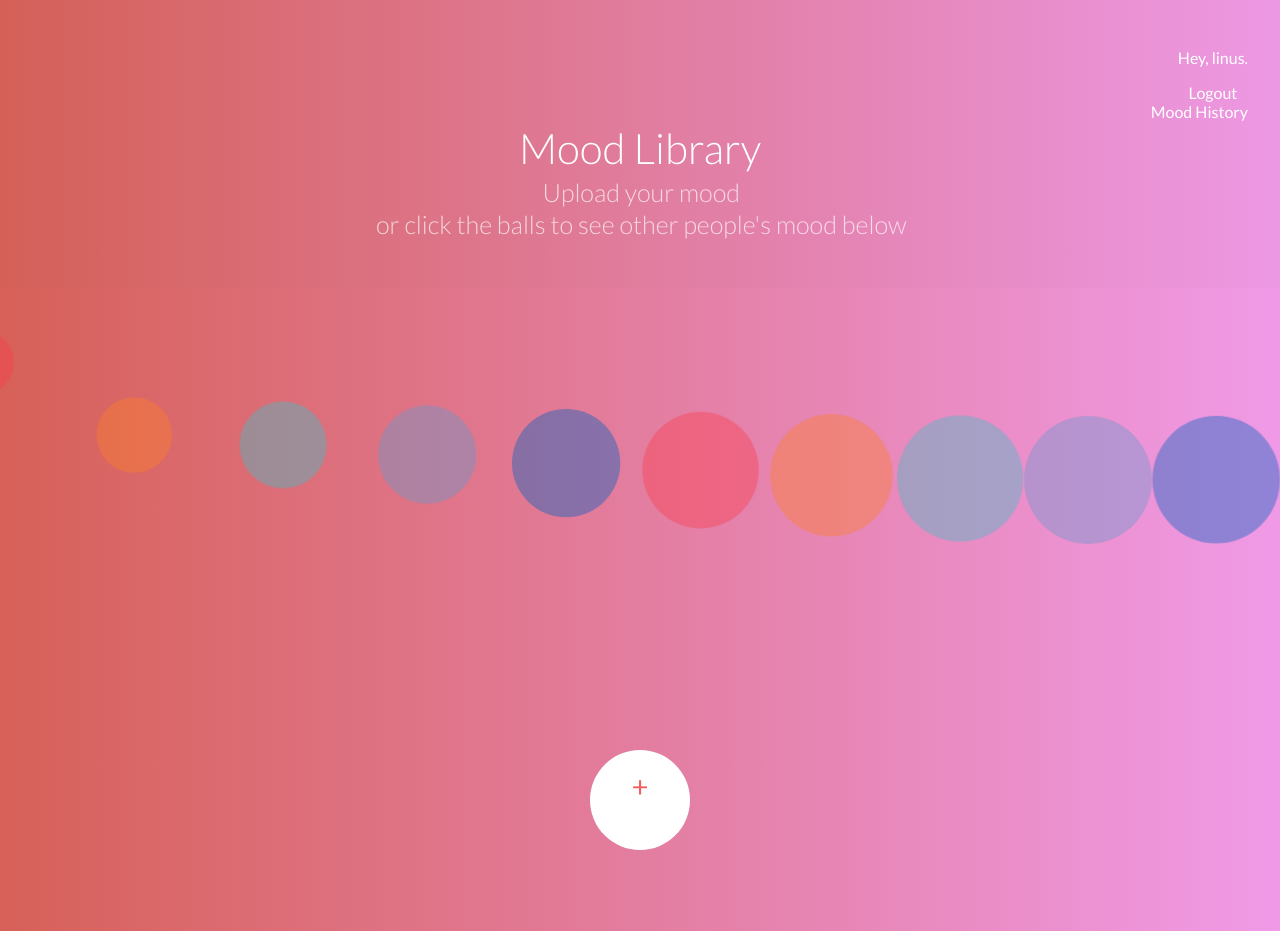
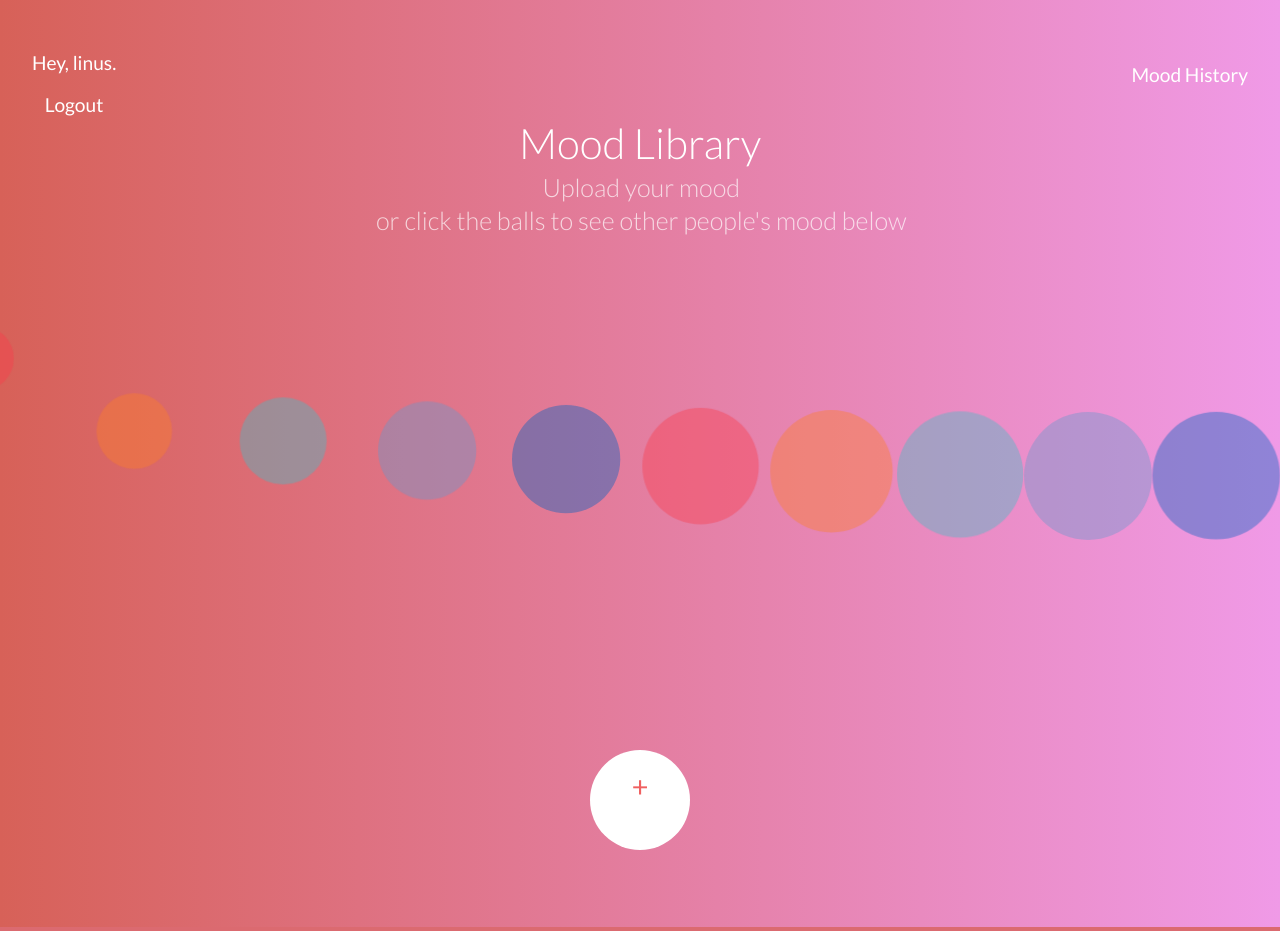
Before and after one commit to Linus0520/MoodLibrary, a PHP site: page / in a window 1280 px wide. Run offline with PHP 8.4, Linux system fonts and the light colour scheme; a user stored in the database is signed in; data that the repository does not hold is empty; some libraries are stand-ins or nearby versions.

Commit message:
Update demo.css

```diff
--- a/css/demo.css
+++ b/css/demo.css
@@ -14,7 +14,6 @@ body {
 	font-family: 'Lato', Arial, sans-serif;
 	display: flex;
 	flex-direction: column;
-
 }
 
 a, button {
@@ -25,22 +24,21 @@ a {
 	text-decoration: none;
 }
 
-/*.log{
-	z-index: 999;
-}*/
-
 .container > header {
 	margin: 0 auto;
 	padding: 2em;
 	text-align: center;
-	background: rgba(0,0,0,0.01);
 }
 
 .header{
 	display: flex;
-	flex-direction: column;
-	justify-content: flex-start;
-	align-items: flex-end;
+	flex-direction: row;
+	justify-content: space-between;
+	align-items: center;
+}
+
+.header a, p{
+	font-size: 1.2em;
 }
 
 .header a{
```
